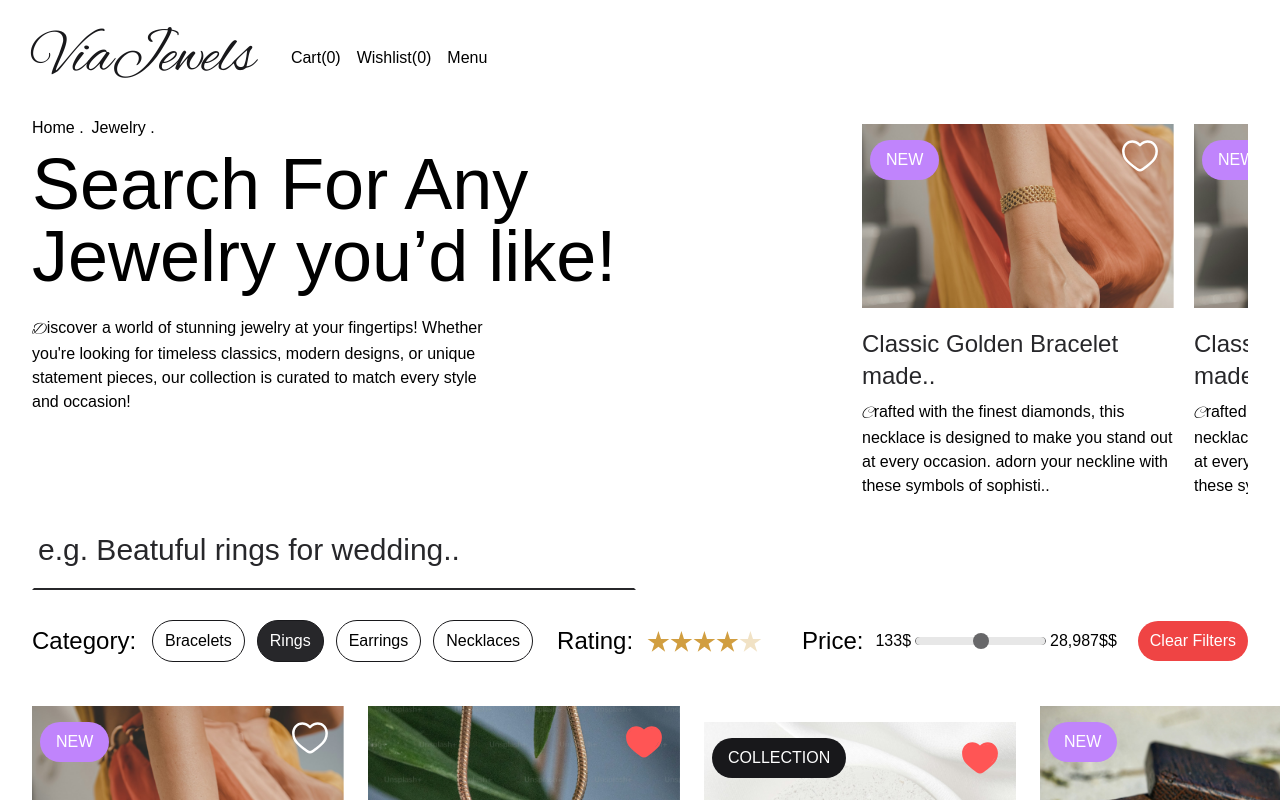
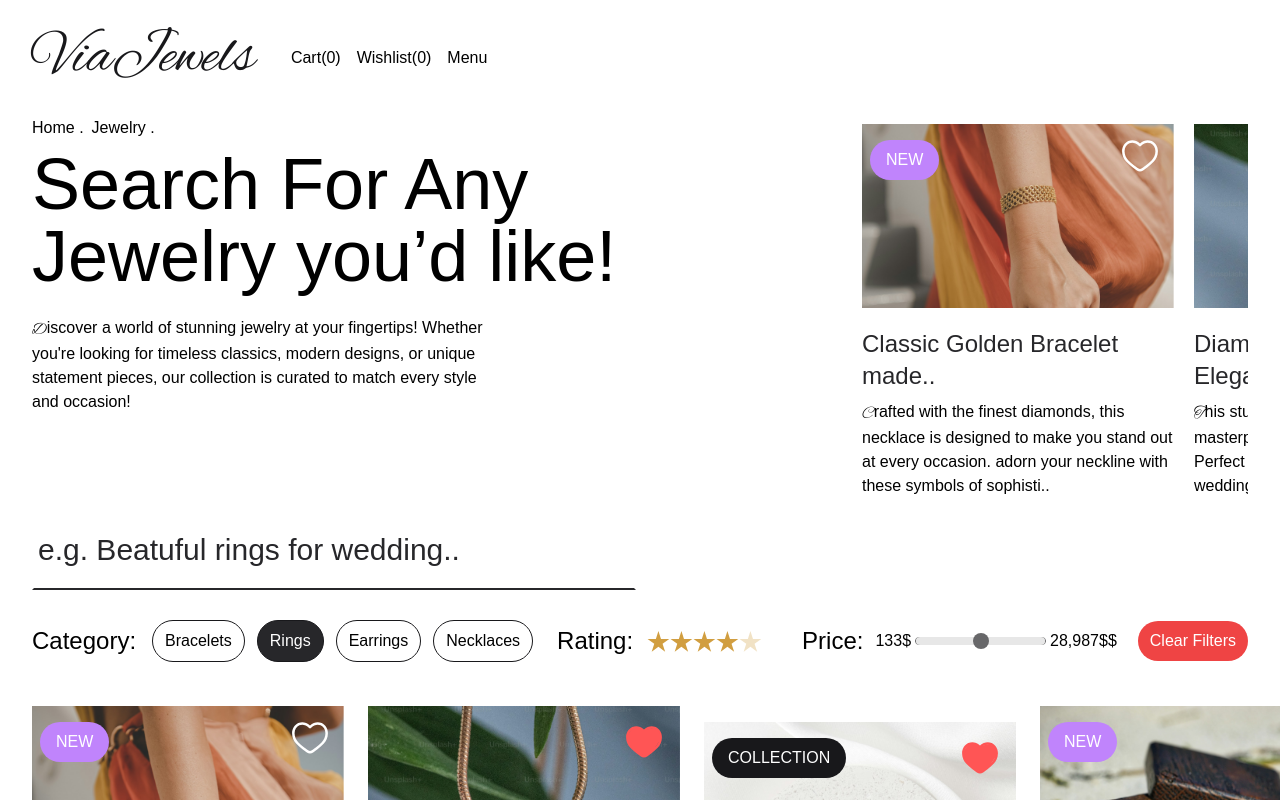
Before and after one commit to HumptyDumpy01/viajewels-app-enhanced, an Angular app: page /jewelry in a window 1280 px wide. Shown: the top 800 px of the page. Built offline with nearby package versions, Linux system fonts and the light colour scheme; a web font is replaced by a local one.

Commit message:
Made the mified item cards component reusable.

```diff
--- /dev/null
+++ b/src/app/layout/minified-item-cards/minified-item-cards.component.html
@@ -0,0 +1,12 @@
+<div
+  class="gap-5 items-center max-w-[386px] overflow-x-auto scrollbar-hidden pt-2 order-1 lg:order-none hidden lg:flex">
+  <app-item-card
+    *ngFor="let item of items()"
+    [addedToWishlist]="item.addedToWishlist"
+    [extraDetailsVisible]="false"
+    [href]="item.href"
+    [imgData]="item.imgData"
+    [itemDetails]="item.itemDetails"
+    imageDimensions="h-[184px] w-[312px]"
+  />
+</div>
--- /dev/null
+++ b/src/app/layout/minified-item-cards/minified-item-cards.component.ts
@@ -0,0 +1,18 @@
+import { Component, input } from '@angular/core';
+import { ItemCardComponent } from '../../UI/cards/item-card/item-card.component';
+import { JewelryType } from '../../../../data/JEWELRY';
+import { NgForOf } from '@angular/common';
+
+@Component({
+  selector: 'app-minified-item-cards',
+  imports: [
+    ItemCardComponent,
+    NgForOf
+  ],
+  standalone: true,
+  templateUrl: './minified-item-cards.component.html',
+  styleUrl: './minified-item-cards.component.css'
+})
+export class MinifiedItemCardsComponent {
+  items = input.required<JewelryType[]>();
+}
--- a/src/app/pages/jewelry/jewelry.component.html
+++ b/src/app/pages/jewelry/jewelry.component.html
@@ -1,4 +1,4 @@
-<app-search-jewelry-header />
+<app-search-jewelry-header [suggestedItems]="jewelryItems.slice(0, 5)" />
 <app-filter-jewelry />
 <app-jewelry-items [jewelry]="jewelryItems" />
 <app-recent-searches />
--- a/src/app/pages/jewelry/search-jewelry-header/search-jewelry-header.component.html
+++ b/src/app/pages/jewelry/search-jewelry-header/search-jewelry-header.component.html
@@ -1,6 +1,6 @@
 <section class="container">
-  <div class="flex justify-between">
-    <div>
+  <div class="flex justify-between flex-col lg:flex-row gap-10 lg:gap-0">
+    <div class="order-2 lg:order-none">
       <div class="flex items-center gap-2 pb-2">
         <app-navigate-to-link [href]="['/']" label="Home ." />
         <app-navigate-to-link [href]="['/jewelry']" label="Jewelry ." />
@@ -14,54 +14,8 @@
       </app-paragraph>
     </div>
 
-    <div class="flex gap-5 items-center max-w-[386px] overflow-x-auto scrollbar-hidden pt-2">
-      <app-item-card
-        [addedToWishlist]="false"
-        [extraDetailsVisible]="false"
-        [imgData]="{src: './jewelry/classic-gold-bracelet/classic-gold-bracelet-1.png', alt: 'Classic Gold Bracelet'}"
-        [itemDetails]="{
-          heading: 'Classic Golden Bracelet made of perfect stone',
-          price: 1229,
-          rating: 4.44,
-          reviewCount: 132,
-          description: 'Crafted with the finest diamonds, this necklace is designed to make you stand out at every occasion. adorn your neckline with these symbols of sophistication.',
-          tag: 'new',
-          }"
-        href="/jewelry/1"
-        imageDimensions="h-[184px] w-[312px]"
-      />
-
-      <app-item-card
-        [addedToWishlist]="false"
-        [extraDetailsVisible]="false"
-        [imgData]="{src: './jewelry/classic-gold-bracelet/classic-gold-bracelet-1.png', alt: 'Classic Gold Bracelet'}"
-        [itemDetails]="{
-          heading: 'Classic Golden Bracelet made of perfect stone',
-          price: 1229,
-          rating: 4.44,
-          reviewCount: 132,
-          description: 'Crafted with the finest diamonds, this necklace is designed to make you stand out at every occasion. adorn your neckline with these symbols of sophistication.',
-          tag: 'new',
-          }"
-        href="/jewelry/1"
-        imageDimensions="h-[184px] w-[312px]"
-      />
-
-      <app-item-card
-        [addedToWishlist]="false"
-        [extraDetailsVisible]="false"
-        [imgData]="{src: './jewelry/classic-gold-bracelet/classic-gold-bracelet-1.png', alt: 'Classic Gold Bracelet'}"
-        [itemDetails]="{
-          heading: 'Classic Golden Bracelet made of perfect stone',
-          price: 1229,
-          rating: 4.44,
-          reviewCount: 132,
-          description: 'Crafted with the finest diamonds, this necklace is designed to make you stand out at every occasion. adorn your neckline with these symbols of sophistication.',
-          tag: 'new',
-          }"
-        href="/jewelry/1"
-        imageDimensions="h-[184px] w-[312px]"
-      />
+    <div class="hidden lg:flex">
+      <app-minified-item-cards [items]="suggestedItems()" />
     </div>
   </div>
 </section>
--- a/src/app/pages/jewelry/search-jewelry-header/search-jewelry-header.component.ts
+++ b/src/app/pages/jewelry/search-jewelry-header/search-jewelry-header.component.ts
@@ -1,19 +1,22 @@
-import { Component } from '@angular/core';
+import { Component, input } from '@angular/core';
 import { NavigateToLinkComponent } from '../../../UI/links/navigate-to-link/navigate-to-link.component';
 import { ParagraphComponent } from '../../../typography/paragraph/paragraph.component';
 import { ItemCardComponent } from '../../../UI/cards/item-card/item-card.component';
+import { MinifiedItemCardsComponent } from '../../../layout/minified-item-cards/minified-item-cards.component';
+import { JewelryType } from '../../../../../data/JEWELRY';
 
 @Component({
   selector: 'app-search-jewelry-header',
   imports: [
     NavigateToLinkComponent,
     ParagraphComponent,
-    ItemCardComponent
+    ItemCardComponent,
+    MinifiedItemCardsComponent
   ],
   standalone: true,
   templateUrl: './search-jewelry-header.component.html',
   styleUrl: './search-jewelry-header.component.css'
 })
 export class SearchJewelryHeaderComponent {
-
+  suggestedItems = input.required<JewelryType[]>();
 }
```
Also changed, not shown: src/app/layout/minified-item-cards/minified-item-cards.component.css (added).
